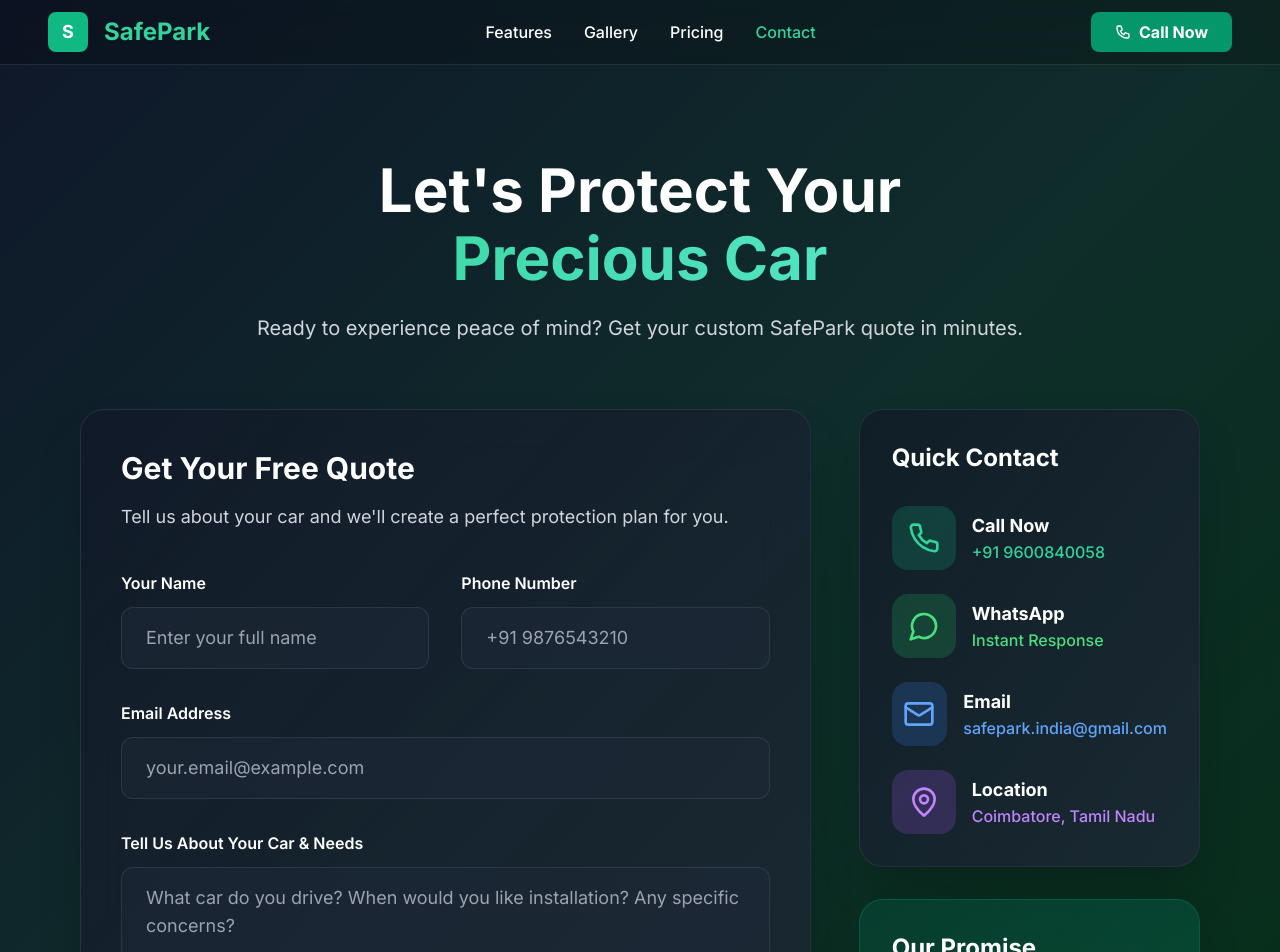
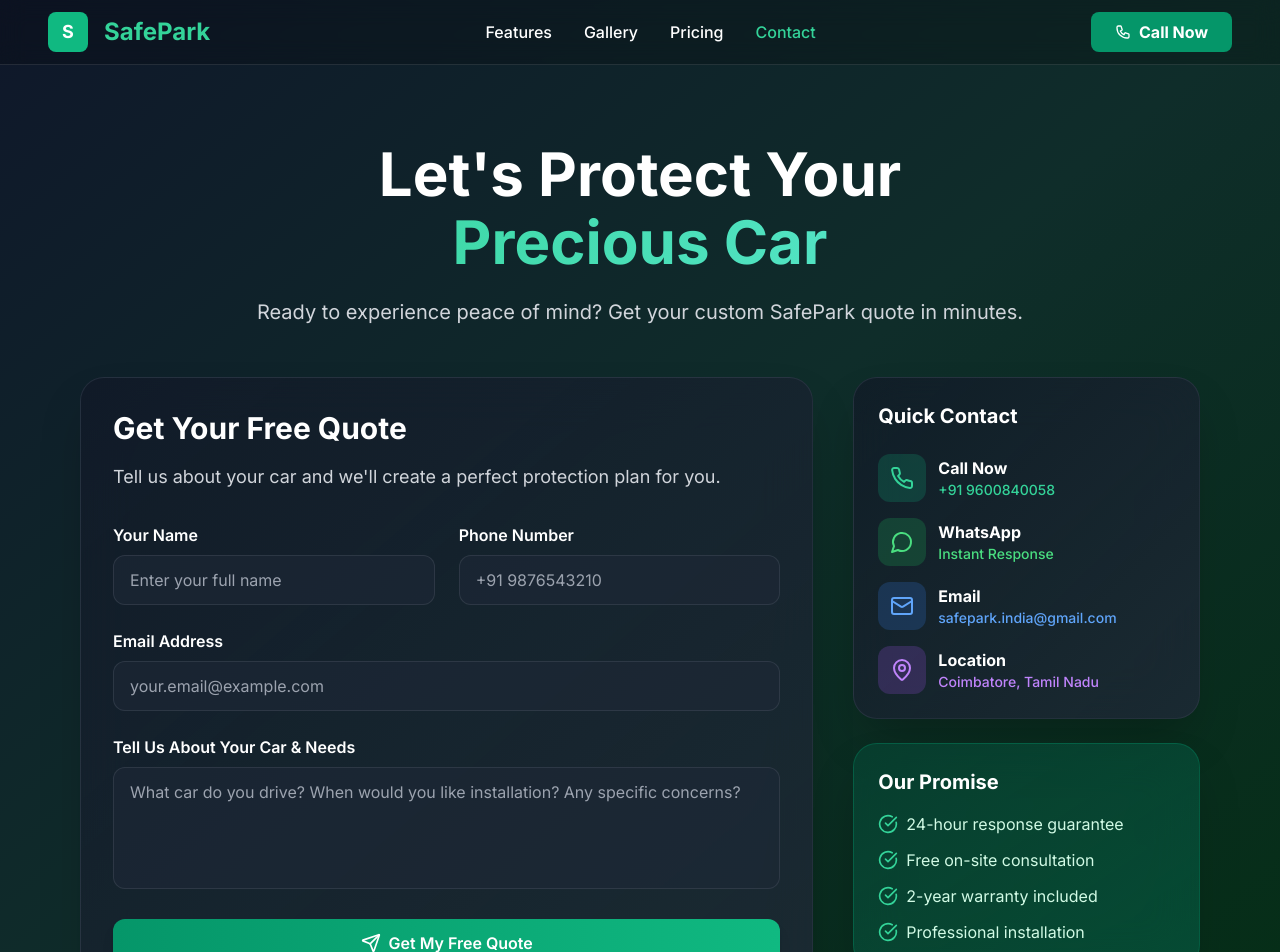
Before and after one commit to skillmates07-stack/safepark-website, a Next.js app: page /contact in a window 1280 px wide. Shown: the top 952 px of the page. Built offline with nearby package versions, Linux system fonts and the light colour scheme.

Commit message:
Update page.tsx

```diff
--- a/src/app/contact/page.tsx
+++ b/src/app/contact/page.tsx
@@ -28,8 +28,8 @@ export default function ContactPage() {
   return (
     <div className="scroll-smooth bg-gradient-to-br from-[#0f172a] via-[#0f2d2a] to-[#052e16] min-h-screen pt-20">
 
-      {/* HERO SECTION - PROFESSIONAL SPACING */}
-      <section className="pt-20 pb-16 px-6 md:px-12 lg:px-20">
+      {/* HERO SECTION */}
+      <section className="pt-16 pb-12 px-6 md:px-12 lg:px-20">
         <div className="max-w-4xl mx-auto text-center">
           <h1 className="text-5xl md:text-6xl font-bold leading-tight text-white mb-6">
             Let's Protect Your
@@ -43,27 +43,27 @@ export default function ContactPage() {
         </div>
       </section>
 
-      {/* MAIN CONTACT SECTION - PERFECT BALANCE */}
-      <section className="pb-20 px-6 md:px-12 lg:px-20">
+      {/* MAIN CONTACT SECTION */}
+      <section className="pb-16 px-6 md:px-12 lg:px-20">
         <div className="max-w-7xl mx-auto">
-          <div className="grid grid-cols-1 lg:grid-cols-3 gap-12">
+          <div className="grid grid-cols-1 lg:grid-cols-3 gap-10">
 
             {/* LEFT COLUMN - Contact Form (2/3) */}
             <div className="lg:col-span-2">
-              <div className="bg-gradient-to-br from-gray-900/70 to-gray-800/80 backdrop-blur-xl rounded-3xl p-10 shadow-2xl border border-gray-700/50">
+              <div className="bg-gradient-to-br from-gray-900/70 to-gray-800/80 backdrop-blur-xl rounded-3xl p-8 shadow-2xl border border-gray-700/50">
                 {!isSubmitted ? (
                   <>
-                    <div className="mb-10">
+                    <div className="mb-8">
                       <h2 className="text-3xl font-bold text-white mb-4">Get Your Free Quote</h2>
                       <p className="text-lg text-gray-300 leading-relaxed">
                         Tell us about your car and we'll create a perfect protection plan for you.
                       </p>
                     </div>
 
-                    <form onSubmit={handleSubmit} className="space-y-8">
-                      <div className="grid grid-cols-1 md:grid-cols-2 gap-8">
+                    <form onSubmit={handleSubmit} className="space-y-6">
+                      <div className="grid grid-cols-1 md:grid-cols-2 gap-6">
                         <div>
-                          <label className="block text-base font-semibold text-white mb-3">
+                          <label className="block text-base font-semibold text-white mb-2">
                             Your Name
                           </label>
                           <input
@@ -72,13 +72,13 @@ export default function ContactPage() {
                             required
                             value={formData.name}
                             onChange={handleChange}
-                            className="w-full px-6 py-4 bg-gray-800/60 border border-gray-600/40 rounded-xl text-white placeholder-gray-400 focus:outline-none focus:ring-2 focus:ring-emerald-500 focus:border-transparent transition-all text-lg"
+                            className="w-full px-4 py-3 bg-gray-800/60 border border-gray-600/40 rounded-xl text-white placeholder-gray-400 focus:outline-none focus:ring-2 focus:ring-emerald-500 focus:border-transparent transition-all"
                             placeholder="Enter your full name"
                           />
                         </div>
 
                         <div>
-                          <label className="block text-base font-semibold text-white mb-3">
+                          <label className="block text-base font-semibold text-white mb-2">
                             Phone Number
                           </label>
                           <input
@@ -87,14 +87,14 @@ export default function ContactPage() {
                             required
                             value={formData.phone}
                             onChange={handleChange}
-                            className="w-full px-6 py-4 bg-gray-800/60 border border-gray-600/40 rounded-xl text-white placeholder-gray-400 focus:outline-none focus:ring-2 focus:ring-emerald-500 focus:border-transparent transition-all text-lg"
+                            className="w-full px-4 py-3 bg-gray-800/60 border border-gray-600/40 rounded-xl text-white placeholder-gray-400 focus:outline-none focus:ring-2 focus:ring-emerald-500 focus:border-transparent transition-all"
                             placeholder="+91 9876543210"
                           />
                         </div>
                       </div>
 
                       <div>
-                        <label className="block text-base font-semibold text-white mb-3">
+                        <label className="block text-base font-semibold text-white mb-2">
                           Email Address
                         </label>
                         <input
@@ -103,51 +103,52 @@ export default function ContactPage() {
                           required
                           value={formData.email}
                           onChange={handleChange}
-                          className="w-full px-6 py-4 bg-gray-800/60 border border-gray-600/40 rounded-xl text-white placeholder-gray-400 focus:outline-none focus:ring-2 focus:ring-emerald-500 focus:border-transparent transition-all text-lg"
+                          className="w-full px-4 py-3 bg-gray-800/60 border border-gray-600/40 rounded-xl text-white placeholder-gray-400 focus:outline-none focus:ring-2 focus:ring-emerald-500 focus:border-transparent transition-all"
                           placeholder="your.email@example.com"
                         />
                       </div>
 
                       <div>
-                        <label className="block text-base font-semibold text-white mb-3">
+                        <label className="block text-base font-semibold text-white mb-2">
                           Tell Us About Your Car & Needs
                         </label>
                         <textarea
                           name="message"
-                          rows={5}
+                          rows={4}
                           value={formData.message}
                           onChange={handleChange}
-                          className="w-full px-6 py-4 bg-gray-800/60 border border-gray-600/40 rounded-xl text-white placeholder-gray-400 focus:outline-none focus:ring-2 focus:ring-emerald-500 focus:border-transparent transition-all text-lg resize-none"
+                          className="w-full px-4 py-3 bg-gray-800/60 border border-gray-600/40 rounded-xl text-white placeholder-gray-400 focus:outline-none focus:ring-2 focus:ring-emerald-500 focus:border-transparent transition-all resize-none"
                           placeholder="What car do you drive? When would you like installation? Any specific concerns?"
                         />
                       </div>
 
+                      {/* FIXED BUTTON SIZE */}
                       <button
                         type="submit"
-                        className="w-full bg-gradient-to-r from-emerald-600 to-emerald-500 hover:from-emerald-500 hover:to-emerald-400 text-white px-8 py-5 rounded-xl font-bold text-xl transition-all duration-300 hover:scale-[1.02] shadow-lg hover:shadow-emerald-500/30 flex items-center justify-center gap-3"
+                        className="w-full bg-gradient-to-r from-emerald-600 to-emerald-500 hover:from-emerald-500 hover:to-emerald-400 text-white px-6 py-3 rounded-xl font-semibold text-base transition-all duration-300 hover:scale-[1.02] shadow-lg hover:shadow-emerald-500/30 flex items-center justify-center gap-2"
                       >
-                        <Send className="w-6 h-6" />
+                        <Send className="w-5 h-5" />
                         Get My Free Quote
                       </button>
                     </form>
                   </>
                 ) : (
-                  <div className="text-center py-20">
-                    <CheckCircle className="w-24 h-24 text-emerald-400 mx-auto mb-8" />
-                    <h3 className="text-4xl font-bold text-white mb-6">Thank You!</h3>
-                    <p className="text-xl text-gray-300 mb-10 leading-relaxed">
+                  <div className="text-center py-12">
+                    <CheckCircle className="w-20 h-20 text-emerald-400 mx-auto mb-6" />
+                    <h3 className="text-3xl font-bold text-white mb-4">Thank You!</h3>
+                    <p className="text-lg text-gray-300 mb-8 leading-relaxed">
                       We'll call you within 24 hours with your personalized SafePark quote.
                     </p>
-                    <div className="flex gap-6 justify-center">
+                    <div className="flex gap-4 justify-center">
                       <a
                         href="tel:+919600840058"
-                        className="bg-emerald-600 hover:bg-emerald-500 text-white px-8 py-4 rounded-xl font-bold text-lg transition-all duration-300 hover:scale-105"
+                        className="bg-emerald-600 hover:bg-emerald-500 text-white px-6 py-3 rounded-xl font-semibold text-base transition-all duration-300 hover:scale-105"
                       >
                         Call Us Now
                       </a>
                       <a
                         href="https://wa.me/919600840058"
-                        className="border-2 border-emerald-400 text-emerald-400 hover:bg-emerald-400 hover:text-white px-8 py-4 rounded-xl font-bold text-lg transition-all duration-300 hover:scale-105"
+                        className="border-2 border-emerald-400 text-emerald-400 hover:bg-emerald-400 hover:text-white px-6 py-3 rounded-xl font-semibold text-base transition-all duration-300 hover:scale-105"
                       >
                         WhatsApp
                       </a>
@@ -158,74 +159,74 @@ export default function ContactPage() {
             </div>
 
             {/* RIGHT COLUMN - Contact Info (1/3) */}
-            <div className="lg:col-span-1 space-y-8">
+            <div className="lg:col-span-1 space-y-6">
 
               {/* Quick Contact */}
-              <div className="bg-gradient-to-br from-gray-900/70 to-gray-800/80 backdrop-blur-xl rounded-3xl p-8 shadow-2xl border border-gray-700/50">
-                <h3 className="text-2xl font-bold text-white mb-8">Quick Contact</h3>
+              <div className="bg-gradient-to-br from-gray-900/70 to-gray-800/80 backdrop-blur-xl rounded-3xl p-6 shadow-2xl border border-gray-700/50">
+                <h3 className="text-xl font-bold text-white mb-6">Quick Contact</h3>
 
-                <div className="space-y-6">
-                  <a href="tel:+919600840058" className="flex items-center gap-4 group">
-                    <div className="w-16 h-16 bg-emerald-500/20 rounded-2xl flex items-center justify-center group-hover:bg-emerald-500/30 transition-colors">
-                      <Phone className="w-8 h-8 text-emerald-400" />
+                <div className="space-y-4">
+                  <a href="tel:+919600840058" className="flex items-center gap-3 group">
+                    <div className="w-12 h-12 bg-emerald-500/20 rounded-xl flex items-center justify-center group-hover:bg-emerald-500/30 transition-colors">
+                      <Phone className="w-6 h-6 text-emerald-400" />
                     </div>
                     <div>
-                      <h4 className="font-bold text-white text-lg">Call Now</h4>
-                      <p className="text-emerald-400 font-medium">+91 9600840058</p>
+                      <h4 className="font-bold text-white">Call Now</h4>
+                      <p className="text-emerald-400 font-medium text-sm">+91 9600840058</p>
                     </div>
                   </a>
 
-                  <a href="https://wa.me/919600840058" className="flex items-center gap-4 group">
-                    <div className="w-16 h-16 bg-green-500/20 rounded-2xl flex items-center justify-center group-hover:bg-green-500/30 transition-colors">
-                      <MessageCircle className="w-8 h-8 text-green-400" />
+                  <a href="https://wa.me/919600840058" className="flex items-center gap-3 group">
+                    <div className="w-12 h-12 bg-green-500/20 rounded-xl flex items-center justify-center group-hover:bg-green-500/30 transition-colors">
+                      <MessageCircle className="w-6 h-6 text-green-400" />
                     </div>
                     <div>
-                      <h4 className="font-bold text-white text-lg">WhatsApp</h4>
-                      <p className="text-green-400 font-medium">Instant Response</p>
+                      <h4 className="font-bold text-white">WhatsApp</h4>
+                      <p className="text-green-400 font-medium text-sm">Instant Response</p>
                     </div>
                   </a>
 
-                  <div className="flex items-center gap-4">
-                    <div className="w-16 h-16 bg-blue-500/20 rounded-2xl flex items-center justify-center">
-                      <Mail className="w-8 h-8 text-blue-400" />
+                  <div className="flex items-center gap-3">
+                    <div className="w-12 h-12 bg-blue-500/20 rounded-xl flex items-center justify-center">
+                      <Mail className="w-6 h-6 text-blue-400" />
                     </div>
                     <div>
-                      <h4 className="font-bold text-white text-lg">Email</h4>
-                      <p className="text-blue-400 font-medium">safepark.india@gmail.com</p>
+                      <h4 className="font-bold text-white">Email</h4>
+                      <p className="text-blue-400 font-medium text-sm">safepark.india@gmail.com</p>
                     </div>
                   </div>
 
-                  <div className="flex items-center gap-4">
-                    <div className="w-16 h-16 bg-purple-500/20 rounded-2xl flex items-center justify-center">
-                      <MapPin className="w-8 h-8 text-purple-400" />
+                  <div className="flex items-center gap-3">
+                    <div className="w-12 h-12 bg-purple-500/20 rounded-xl flex items-center justify-center">
+                      <MapPin className="w-6 h-6 text-purple-400" />
                     </div>
                     <div>
-                      <h4 className="font-bold text-white text-lg">Location</h4>
-                      <p className="text-purple-400 font-medium">Coimbatore, Tamil Nadu</p>
+                      <h4 className="font-bold text-white">Location</h4>
+                      <p className="text-purple-400 font-medium text-sm">Coimbatore, Tamil Nadu</p>
                     </div>
                   </div>
                 </div>
               </div>
 
               {/* Service Promise */}
-              <div className="bg-gradient-to-br from-emerald-900/50 to-emerald-800/60 backdrop-blur-xl rounded-3xl p-8 shadow-2xl border border-emerald-700/50">
-                <h3 className="text-2xl font-bold text-white mb-6">Our Promise</h3>
-                <ul className="space-y-4 text-emerald-100">
-                  <li className="flex items-center gap-3">
-                    <CheckCircle className="w-6 h-6 text-emerald-400" />
-                    <span className="text-lg">24-hour response guarantee</span>
+              <div className="bg-gradient-to-br from-emerald-900/50 to-emerald-800/60 backdrop-blur-xl rounded-3xl p-6 shadow-2xl border border-emerald-700/50">
+                <h3 className="text-xl font-bold text-white mb-4">Our Promise</h3>
+                <ul className="space-y-3 text-emerald-100">
+                  <li className="flex items-center gap-2">
+                    <CheckCircle className="w-5 h-5 text-emerald-400" />
+                    <span>24-hour response guarantee</span>
                   </li>
-                  <li className="flex items-center gap-3">
-                    <CheckCircle className="w-6 h-6 text-emerald-400" />
-                    <span className="text-lg">Free on-site consultation</span>
+                  <li className="flex items-center gap-2">
+                    <CheckCircle className="w-5 h-5 text-emerald-400" />
+                    <span>Free on-site consultation</span>
                   </li>
-                  <li className="flex items-center gap-3">
-                    <CheckCircle className="w-6 h-6 text-emerald-400" />
-                    <span className="text-lg">2-year warranty included</span>
+                  <li className="flex items-center gap-2">
+                    <CheckCircle className="w-5 h-5 text-emerald-400" />
+                    <span>2-year warranty included</span>
                   </li>
-                  <li className="flex items-center gap-3">
-                    <CheckCircle className="w-6 h-6 text-emerald-400" />
-                    <span className="text-lg">Professional installation</span>
+                  <li className="flex items-center gap-2">
+                    <CheckCircle className="w-5 h-5 text-emerald-400" />
+                    <span>Professional installation</span>
                   </li>
                 </ul>
               </div>
```
